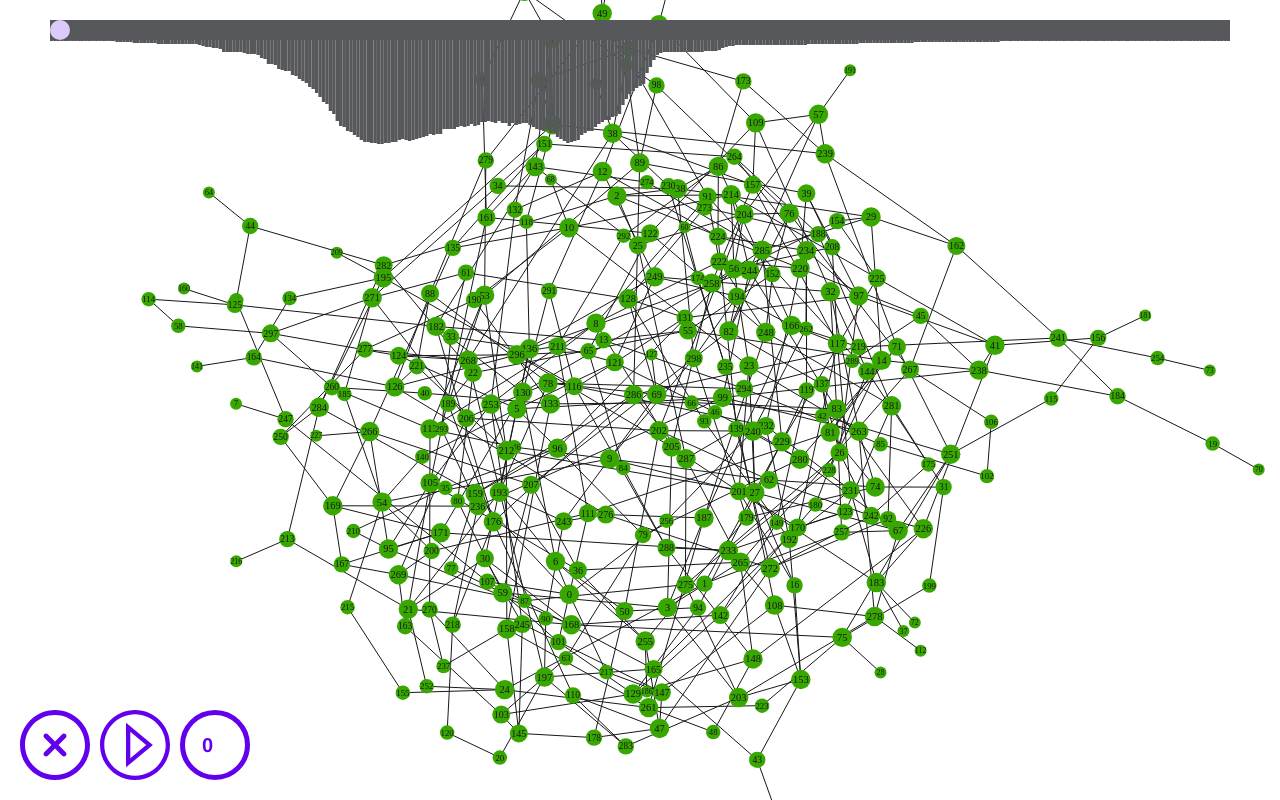
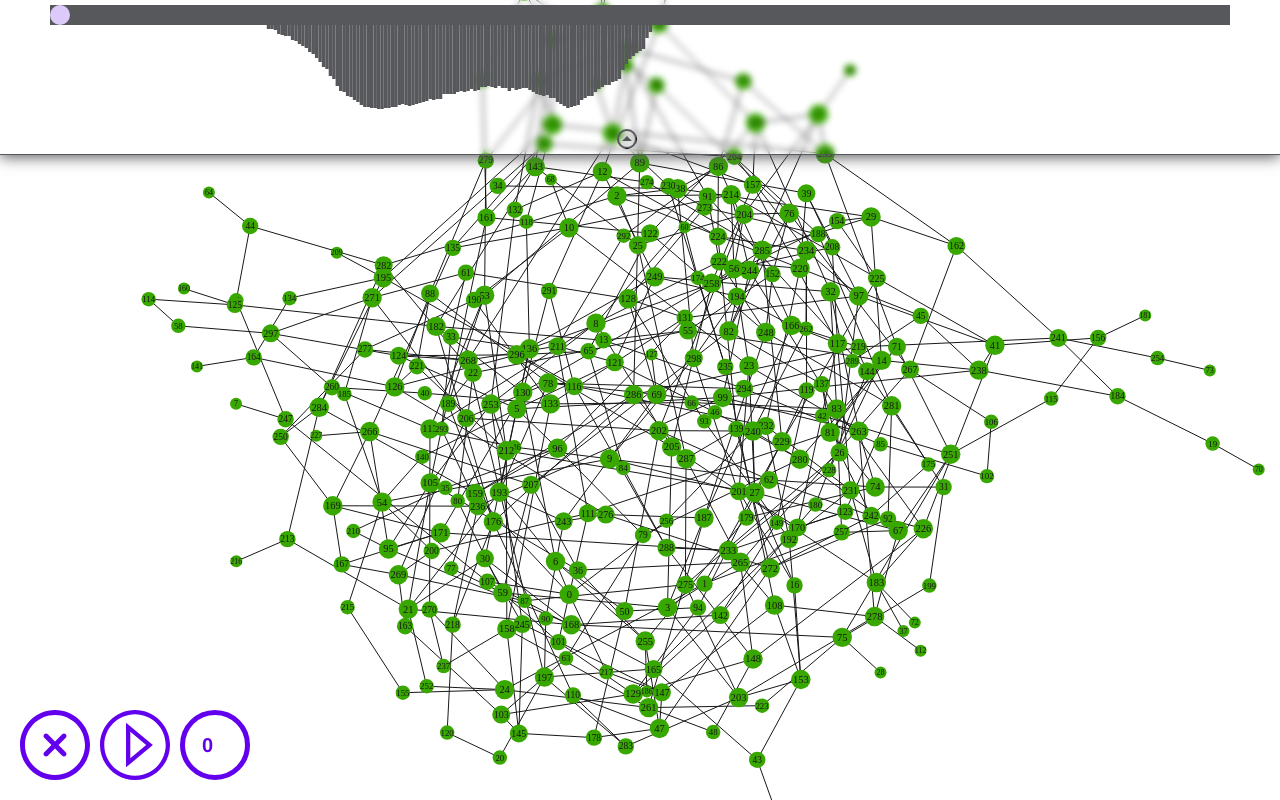
Before and after one commit to c0xa/graph, an Angular app: page / in a window 1280 px wide. Both pictures are taken after a click on the button "Go visualization". Built offline with nearby package versions, Linux system fonts and the light colour scheme.

Commit message:
style finished

```diff
--- a/src/app/app.component.html
+++ b/src/app/app.component.html
@@ -48,12 +48,13 @@
             class="visualization"
         ></app-node-visual-component>
         <form class="visualization-form">
-            <svg class="visualization-form__svg">
+            <svg [class.hide]=this.isHideVisualizationForm class="visualization-form__svg">
                 <g *ngFor="let value of animationChange, let i = index">
                     <rect class="svg-g" [attr.width]="animationWidth" [attr.height]="value + 1" [attr.x]="animationWidth * i" [attr.index]="i">
                     </rect>
                 </g>
             </svg>
+            <svg class="visualization-form__svg-hide" (click)="hideVisualizationForm()"></svg>
         <input type="range" min="1" #slider [max]="maxAnimationStep" id="range" oninput="rangeNumber.value=value" [value]="count"/>
         </form>
     </div>
--- a/src/app/app.component.ts
+++ b/src/app/app.component.ts
@@ -48,6 +48,7 @@ export class AppComponent implements OnInit {
 
     //variable for switching theme; default - dark theme
     isSwitchTheme: boolean = false;
+    isHideVisualizationForm: boolean = false;
     isError: boolean = false;
     changeText: boolean = false;
 
@@ -83,6 +84,11 @@ export class AppComponent implements OnInit {
         }))
         this.maxAnimationStep = this.animationData.length - 1;
         this.animationWidth = window.innerWidth / this.maxAnimationStep;
+        //the file with data graph is heaviest  -> loader should be hidden after parsing data
+        const loader = document.querySelector(".page-loader")
+        if (loader) {
+            loader.classList.add("hidden")
+        }
     }
 
 
@@ -93,7 +99,6 @@ export class AppComponent implements OnInit {
         } catch (e) {
             this.isVisualization = false;
             this.isError = true;
-            console.log("soak", e)
             return;
         }
         this.isError = false;
@@ -117,11 +122,6 @@ export class AppComponent implements OnInit {
         this.mapNodes.forEach((key, value) => {
             this.nodes.push(key);
         });
-        //the file with data graph is heaviest  -> loader should be hidden after parsing data
-        const loader = document.querySelector(".page-loader")
-        if (loader) {
-            loader.classList.add("hidden")
-        }
     }
 
 
@@ -168,4 +168,8 @@ export class AppComponent implements OnInit {
     switchTheme() {
         this.isSwitchTheme = !this.isSwitchTheme;
     }
+
+    hideVisualizationForm() {
+        this.isHideVisualizationForm = !this.isHideVisualizationForm;
+    }
 }
--- a/src/app/node-visual-component/node-visual-component.component.html
+++ b/src/app/node-visual-component/node-visual-component.component.html
@@ -8,7 +8,7 @@
             <g #link
                 *ngFor="let link of links"
                 class="svg-graph__link">
-                <line class="link__line"
+                <line [class.active]="link.source.id === this.activeNodeID || link.target.id === this.activeNodeID" class="link__line"
                     [attr.x1]="link.source.x"
                     [attr.y1]="link.source.y"
                     [attr.x2]="link.target.x"
@@ -21,7 +21,11 @@
                [draggableNode]="node"
                [draggableInGraph]="graph"
                class="svg-graph__node">
-                <g class="node" [attr.transform]="'translate(' + node.x + ',' + node.y + ')'">
+                <g class="node"
+                   [attr.transform]="'translate(' + node.x + ',' + node.y + ')'"
+                   (mouseover)="active(node.id)"
+                   (mouseout)="active('')"
+                >
                     <circle class="node__svg"
                             cx="0"
                             cy="0"
--- a/src/app/node-visual-component/node-visual-component.component.less
+++ b/src/app/node-visual-component/node-visual-component.component.less
@@ -1,21 +1,23 @@
 @import "../../assets/base/styles/base.less";
 
 .link {
-    //width: 600px;
-    //height: 600px;
     &__line {
-        //stroke-width: 5px;
         stroke-width: 1px;
+
+        &&.active {
+            stroke-width: 2px;
+            stroke: @color-active !important;
+        }
     }
 }
 
 .node {
     cursor: pointer;
-    //&__svg {
-    //    width: 100px;
-    //    height: 100px;
-    //}
-
+    &:hover {
+        .node__svg {
+            fill: @color-active;
+        }
+    }
     &__text {
         text-anchor: middle;
         alignment-baseline: central;
@@ -30,7 +32,7 @@
     &.dark-theme {
         background-color: @color-font-light;
         background-image: linear-gradient(315deg, @background-primary-dark 0%, @background-primary-dark 74%);
-        & .link {
+        .link {
             &__line {
                 stroke: @color-font-light;
             }
--- a/src/app/node-visual-component/node-visual-component.component.ts
+++ b/src/app/node-visual-component/node-visual-component.component.ts
@@ -30,6 +30,7 @@ export class NodeVisualComponentComponent implements OnInit, OnDestroy {
     subscription: Subscription = new Subscription();
     observable: Observable<any> = new Observable<any>();
     notifier = new Subject();
+    activeNodeID: string = "";
 
     @HostListener('resize')
     onResize() {
@@ -72,4 +73,8 @@ export class NodeVisualComponentComponent implements OnInit, OnDestroy {
     ngOnDestroy() {
         this.unsubscribing();
     }
+
+    active(id: string) {
+        this.activeNodeID = id;
+    }
 }
--- a/src/assets/base/styles/common/color.less
+++ b/src/assets/base/styles/common/color.less
@@ -14,3 +14,5 @@
 @color-shadow-dark: #57585b;
 
 @color-alarm: #c23030;
+
+@color-active: #446cff;
--- a/src/assets/base/styles/common/indent.less
+++ b/src/assets/base/styles/common/indent.less
@@ -5,5 +5,5 @@
 @indent-tiny: 10px;
 
 @image-left-begin: 20px;
-@image-top-begin: 190px;
+@image-top-begin: 200px;
 @image-top-diff: 80px;
--- a/src/assets/base/styles/components/media.less
+++ b/src/assets/base/styles/components/media.less
@@ -22,6 +22,14 @@
 
     .image__step {
         left: @indent-small + @image-top-diff + @image-top-diff;
+    }
+
+    .form-data__textarea {
+        flex-direction: column;
+    }
+
+    .form-data .textarea {
+        height: 25vh;
     }
 }
 
--- a/src/assets/base/styles/components/visualization-form.less
+++ b/src/assets/base/styles/components/visualization-form.less
@@ -4,29 +4,47 @@
     width: 100%;
 
     position: absolute;
-    top: 40px;
+    box-shadow: 0 2px 14px @color-shadow-dark;
+    -webkit-backdrop-filter: blur(3px);
+    backdrop-filter: blur(3px);
+    border-bottom: 1px solid @color-shadow-dark;
     &__svg {
         position: relative;
         left: 50px;
+        top: 5px;
+        height: 150px;
         width: calc(100% - 100px);
+        transition: height 5s, visibility 1s;
         .svg-g {
             fill: @color-shadow-dark;
-
             &:hover {
                 fill: @color-alarm;
+            }
+        }
+        &.hide {
+            visibility: hidden;
+            height: 50px;
+        }
+        &-hide {
+            position: absolute;
+            left: calc(50% - 25px);
+            bottom: 5px;
+            width: 20px;
+            height: 20px;
 
-                .svg-text {
-                    content: "ssa";
-                    border: 1px solid black;
-                }
-            }
+            cursor: pointer;
+            background-color: @color-shadow-dark;
+            border: 1px solid black;
+            -webkit-mask-image: url("../../images/hide.svg");
+            mask-image: url("../../images/hide.svg");
         }
     }
 
     input[type='range'] {
         position: absolute;
         left: 50px;
-        top: -20px;
+        z-index: 10;
+        top: 5px;
         overflow: hidden;
         width: calc(100% - 100px);
         -webkit-appearance: none;
```
Also changed, not shown: src/assets/base/images/hide.svg (added).
